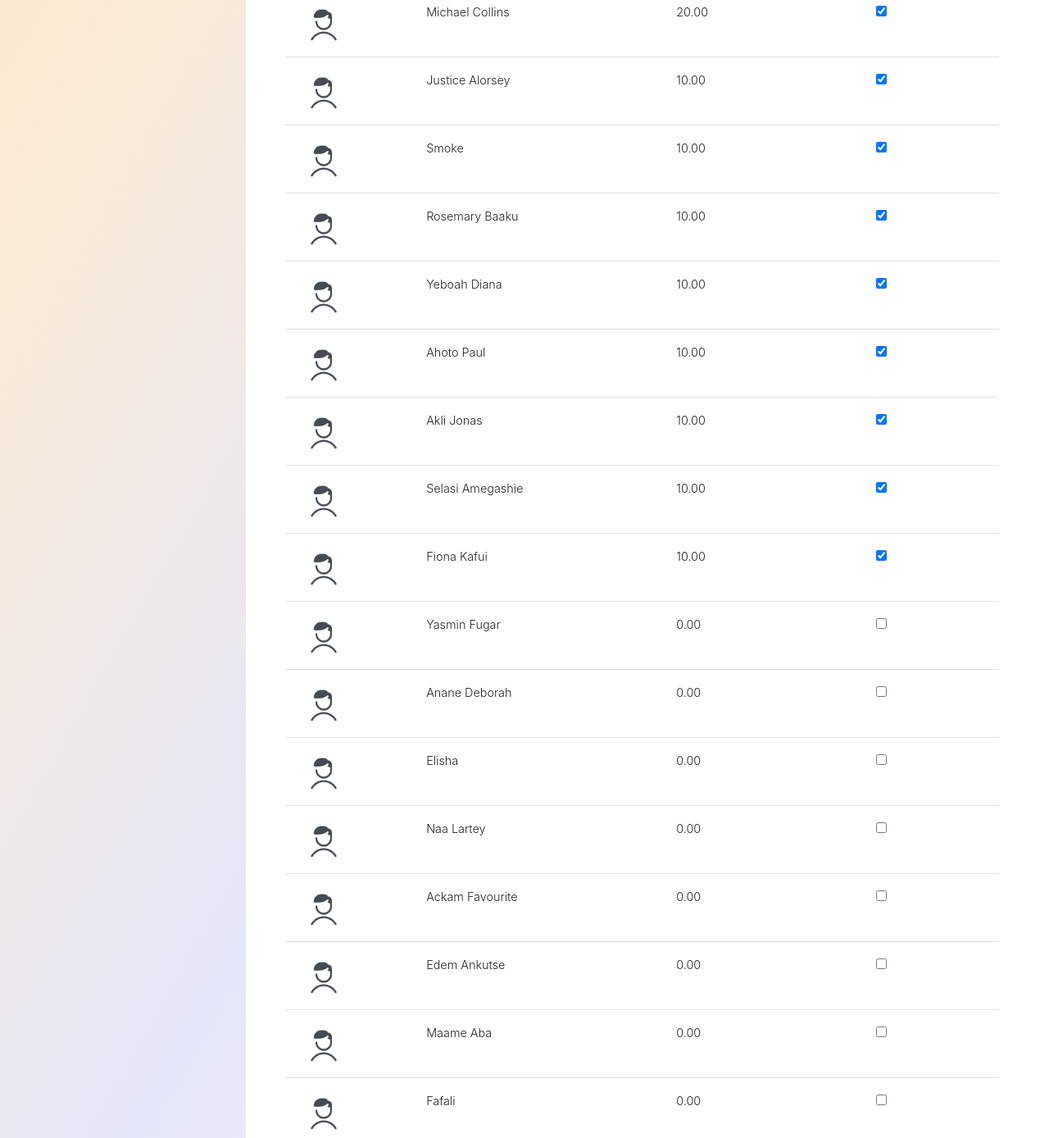
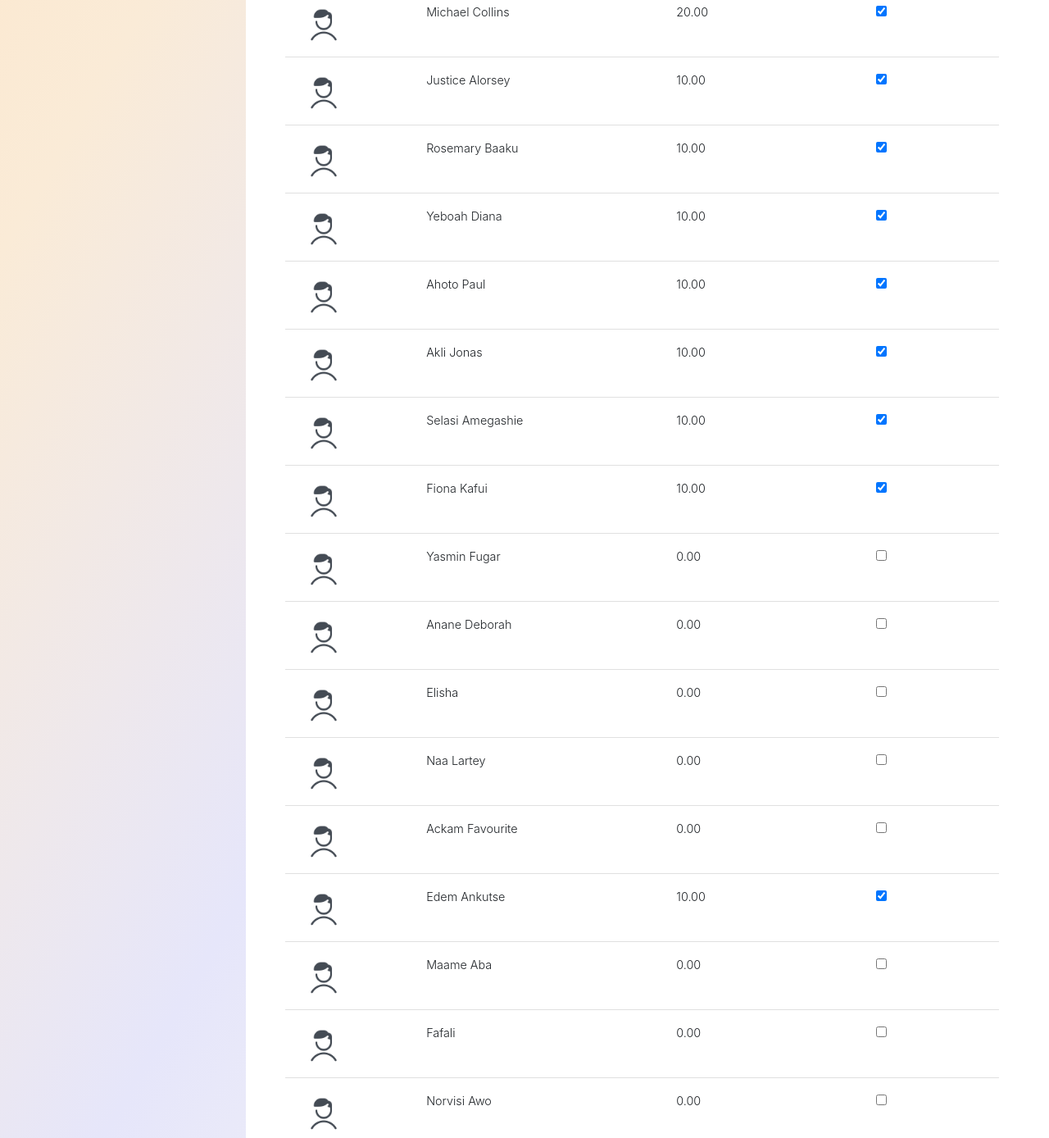
Before and after one commit to eyradel/bhcolau, a plain HTML site: page index.html in a window 1280 px wide. Shown: the part 980-2368 px from the top of the page at 82% size. Drawn offline with Linux system fonts and the light colour scheme.

Commit message:
Update index.html

```diff
--- a/index.html
+++ b/index.html
@@ -441,12 +441,7 @@ font-size: 15px;
     <td><input type="checkbox" checked></td>
     </tr>
 
-    <tr>
-    <td><img src="img/icons8_user_male.ico" width="50"></td>
-    <td><p>Smoke</p></td>
-    <td><p>10.00</p></td>
-    <td><input type="checkbox" checked></td>
-    </tr>
+
 
     <tr>
     <td><img src="img/icons8_user_male.ico" width="50"></td>
@@ -529,8 +524,8 @@ font-size: 15px;
     <tr>
     <td><img src="img/icons8_user_male.ico" width="50"></td>
     <td><p>Edem Ankutse</p></td>
-    <td><p>0.00</p></td>
-    <td><input type="checkbox" ></td>
+    <td><p>10.00</p></td>
+    <td><input type="checkbox" checked ></td>
     </tr>
 
     <tr>
```
